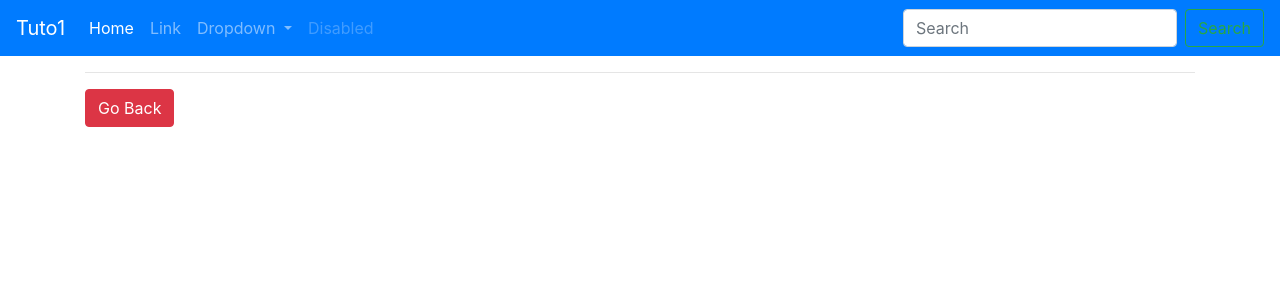
After one commit to wantek13/tutoSymfony1, a Symfony app: template templates/articles/show.html.twig in a window 1280 px wide. The commit adds this page. Shown: the top 300 px of the page. Run offline with Twig, Linux system fonts and the light colour scheme; the template is opened without the code that fills it, so the values that code supplies are empty; some libraries are stand-ins or nearby versions.

Commit message:
database creation and view article system

```diff
--- a/composer.json
+++ b/composer.json
@@ -16,9 +16,10 @@
         "symfony/http-client": "5.0.*",
         "symfony/intl": "5.0.*",
         "symfony/mailer": "5.0.*",
+        "symfony/maker-bundle": "^1.14",
         "symfony/monolog-bundle": "^3.1",
         "symfony/notifier": "5.0.*",
-        "symfony/orm-pack": "*",
+        "symfony/orm-pack": "^1.0",
         "symfony/process": "5.0.*",
         "symfony/security-bundle": "5.0.*",
         "symfony/serializer-pack": "*",
@@ -31,7 +32,6 @@
     },
     "require-dev": {
         "symfony/debug-pack": "*",
-        "symfony/maker-bundle": "^1.0",
         "symfony/profiler-pack": "*",
         "symfony/test-pack": "*"
     },
--- a/config/routes.yaml
+++ b/config/routes.yaml
@@ -1,7 +1,3 @@
-index:
+home:
    path: /
    controller: App\Controller\ArticleController::index
-
-article:
-   path: /article/1
-   controller: App\Controller\ArticleController::index
--- a/templates/articles/index.html.twig
+++ b/templates/articles/index.html.twig
@@ -14,9 +14,9 @@
             <tbody>
             {% for article in articles %}
                 <tr>
-                    <td>{{ article }}</td>
+                    <td>{{ article.title }}</td>
                     <td>
-                        <a href="{{path('article')}}" class="btn btn-dark">SHOW</a>
+                        <a href="article/{{ article.id }}" class="btn btn-dark">SHOW</a>
                     </td>
                 </tr>
             {% endfor %}
--- /dev/null
+++ b/templates/articles/show.html.twig
@@ -0,0 +1,10 @@
+{% extends 'base.html.twig' %}
+
+{% block title 'test'%}
+
+{% block body %}
+<h1>{{ article.title }}</h1>
+<p>{{ article.body }}</p>
+<hr>
+<a class="btn btn-danger" href="{{path('home')}}">Go Back</a>
+{% endblock %}
--- a/templates/partials/_menu.html.twig
+++ b/templates/partials/_menu.html.twig
@@ -1,5 +1,5 @@
 <nav class="navbar navbar-expand-lg navbar-dark bg-primary">
-    <a class="navbar-brand" href="{{ path('index') }}">Tuto1</a>
+    <a class="navbar-brand" href="{{path('home')}}">Tuto1</a>
     <button class="navbar-toggler" type="button" data-toggle="collapse" data-target="#navbarSupportedContent" aria-controls="navbarSupportedContent" aria-expanded="false" aria-label="Toggle navigation">
         <span class="navbar-toggler-icon"></span>
     </button>
```
Also changed, not shown: src/Controller/ArticleController.php (+35 -3 lines), 2 other files.
